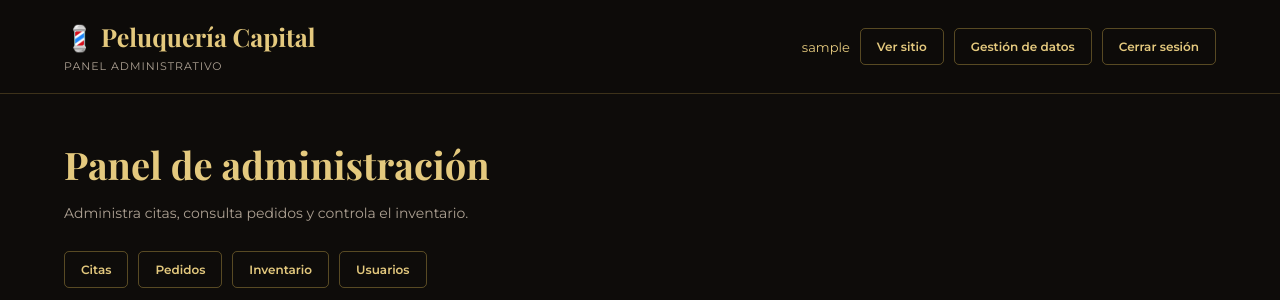
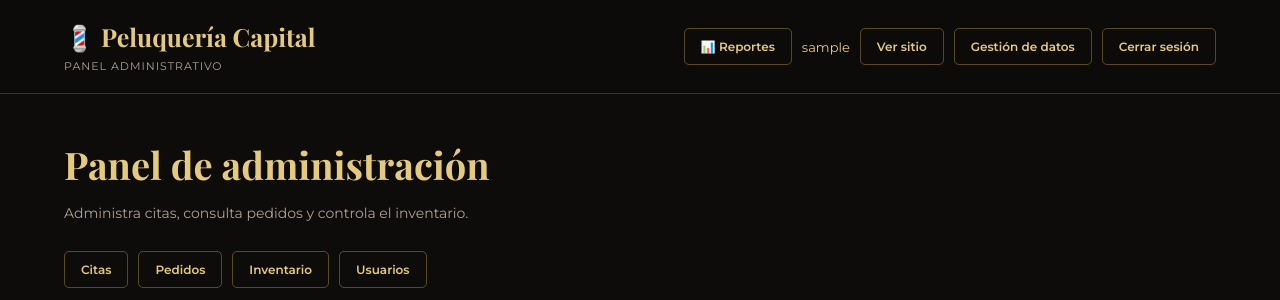
Before and after one commit to espartanwolf01/barberia-capital-django, a Django app: page /panel in a window 1280 px wide. Shown: the top 300 px of the page. Run offline with Django 5.2, Linux system fonts and the light colour scheme; the visitor is signed in with stand-in values (Sample User, id 1); data comes from the database, SQL or seed files in the repository; data that the repository does not hold is empty.

Commit message:
Agrega acceso a reportes desde el panel

```diff
--- a/principal/templates/principal/panel.html
+++ b/principal/templates/principal/panel.html
@@ -461,6 +461,9 @@
     </div>
 
     <div class="header-right">
+        <a href="{% url 'reportes' %}" class="btn">
+    📊 Reportes
+</a>
         <span class="user-name">
             {{ user.perfil.nombre_completo|default:user.get_username }}
         </span>
```
